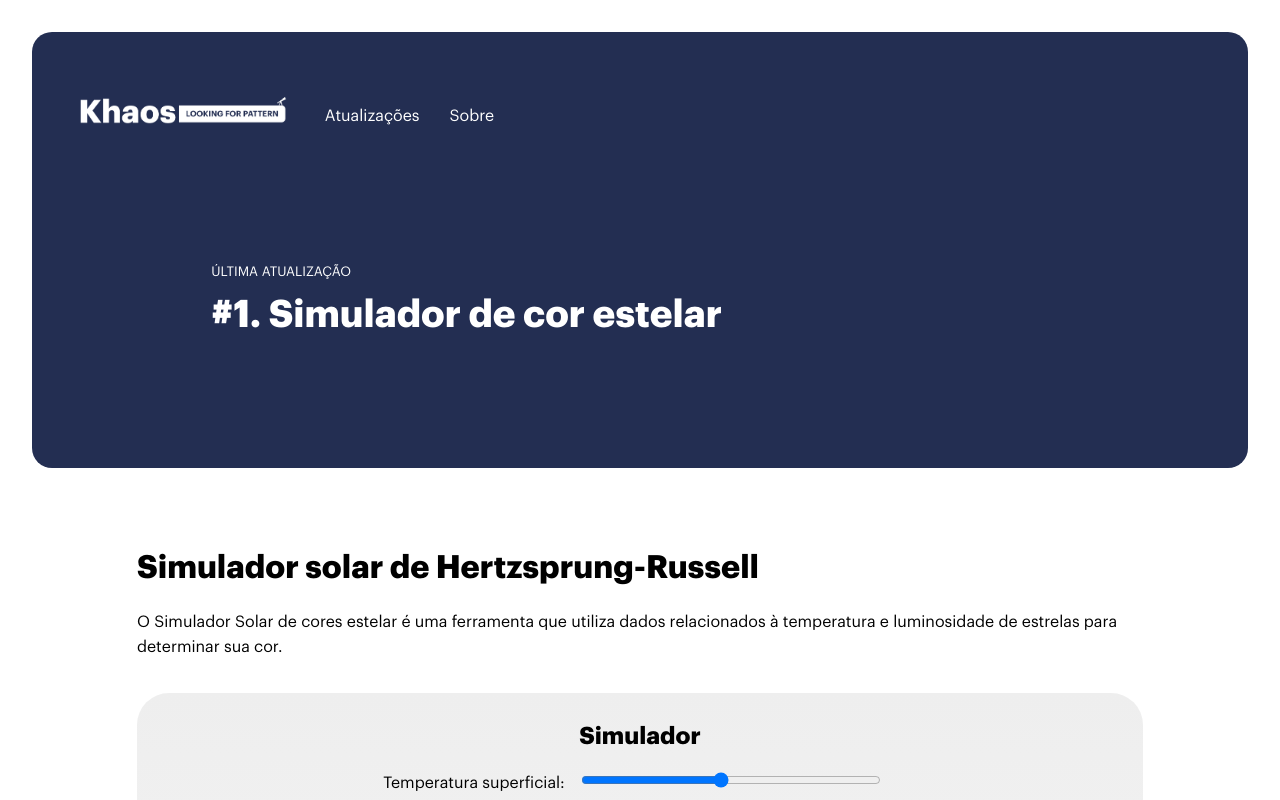
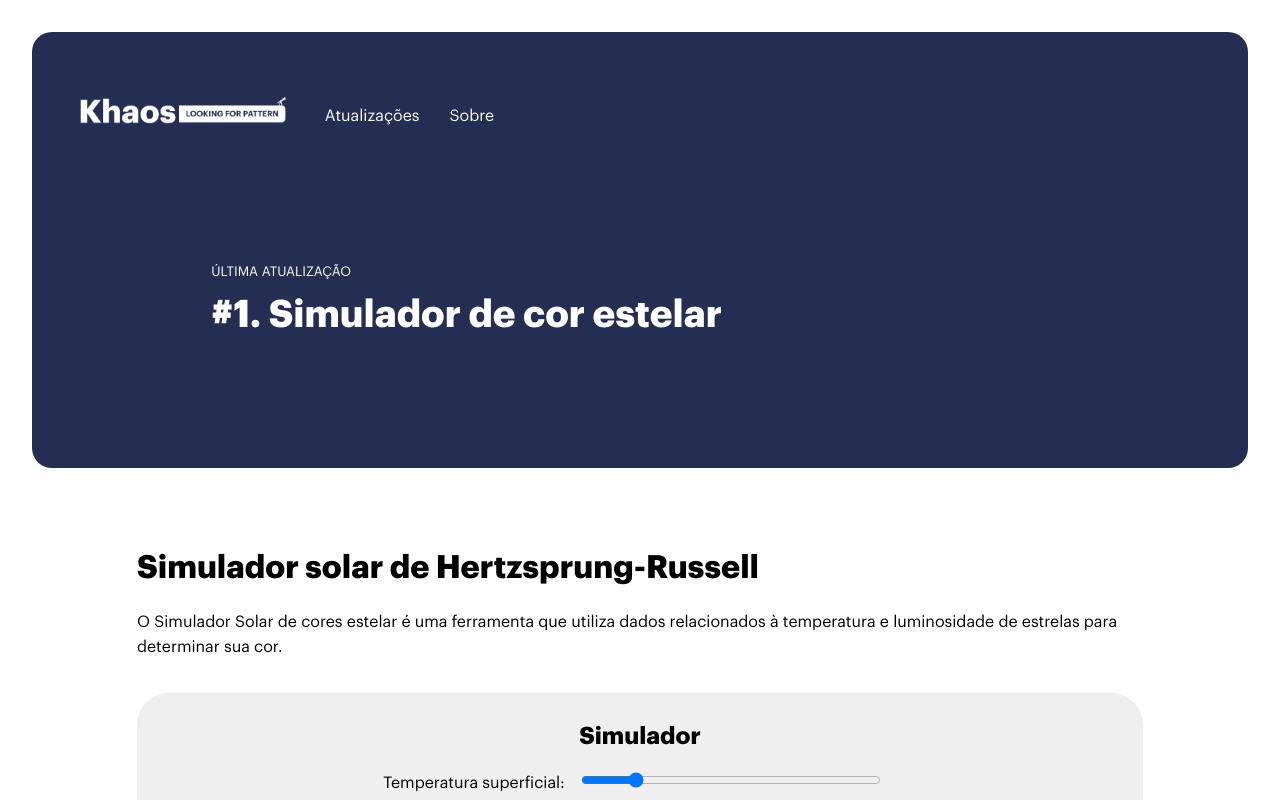
Before and after one commit to Khaos-Looking-for-pattern/blog, a Vue app: page /simulador-solar in a window 1280 px wide. Shown: the top 800 px of the page. Built offline with nearby package versions, Linux system fonts and the light colour scheme; no server answers.

Commit message:
fix some colors

```diff
--- a/src/content/components/SimuladorSolar.vue
+++ b/src/content/components/SimuladorSolar.vue
@@ -4,7 +4,7 @@ import { ref, onMounted  } from 'vue'
 import * as THREE from 'three';
 import { GLTFLoader } from 'three/addons/loaders/GLTFLoader.js';
 
-const temperature = ref(16000)
+const temperature = ref(7000)
 
 onMounted(() => {
   let width, height
@@ -50,9 +50,9 @@ onMounted(() => {
         sun.material.emissive.g = 0.125
         sun.material.emissive.b = 1000
       } else if (temperature.value > 1e4) {
-        sun.material.emissive.r = 100000
-        sun.material.emissive.g = 100000
-        sun.material.emissive.b = 100000
+        sun.material.emissive.r = 400
+        sun.material.emissive.g = 400
+        sun.material.emissive.b = 400
       } else if (temperature.value > 5e3) {
         sun.material.emissive.r = 1
         sun.material.emissive.g = 1
```
